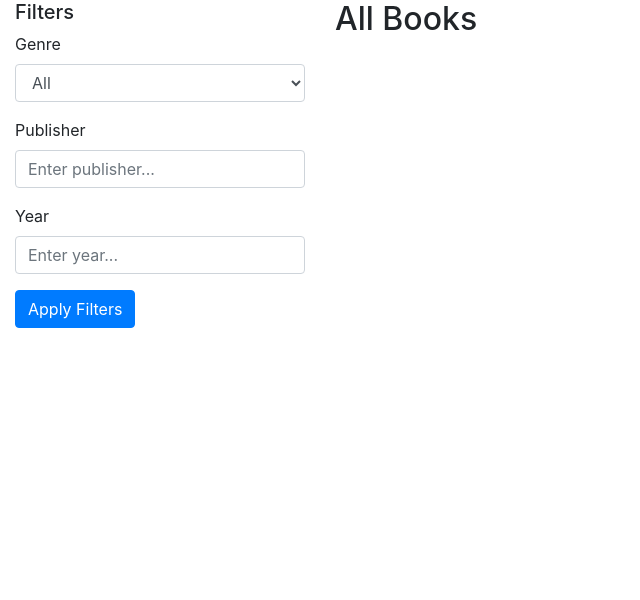
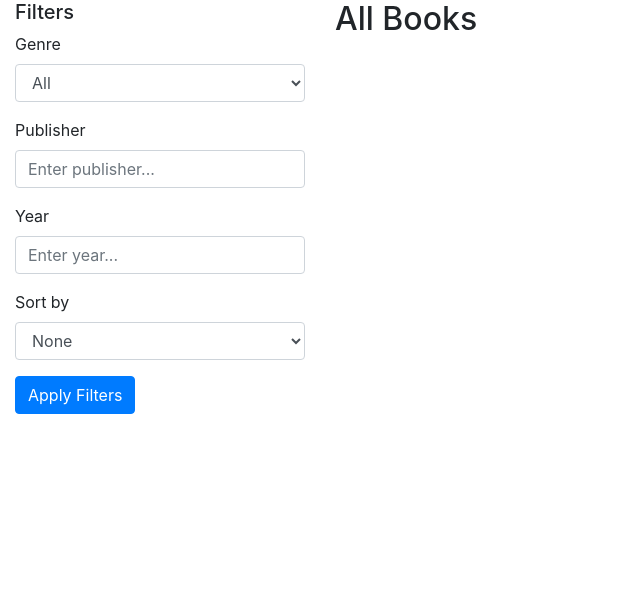
Before and after one commit to IvanNakov10/Libary-managment-system, a Flask app: page /books_page in a window 1280 px wide. Shown: the part 80-680 px from the top of the page, without its empty margins (0-640 px from the left). Run offline with Flask 3, Linux system fonts and the light colour scheme; some libraries are stand-ins or nearby versions.

Commit message:
+sort by avabioasir

```diff
--- a/app/routes.py
+++ b/app/routes.py
@@ -47,6 +47,7 @@ def books_page():
     genre_filter = request.args.get('genre', default='', type=str)
     publisher_filter = request.args.get('publisher', default='', type=str)
     year_filter = request.args.get('year', default='', type=str)
+    sort_order = request.args.get('sort', default='', type=str)  # Get the sorting option
 
     # Query distinct genres (exclude NULL values)
     genres_query = db.session.query(Book.genre).filter(Book.genre.isnot(None)).distinct().all()
@@ -67,6 +68,10 @@ def books_page():
         except ValueError:
             pass
 
+    # Sorting logic
+    if sort_order == 'availability':
+        query = query.order_by(Book.availability.desc())  # Sort by availability (descending)
+
     books = query.all()
 
     return render_template('books.html',
@@ -74,7 +79,8 @@ def books_page():
                            genres=genres,
                            genre_filter=genre_filter,
                            publisher_filter=publisher_filter,
-                           year_filter=year_filter)
+                           year_filter=year_filter,
+                           sort_order=sort_order)
 
 @main.route('/register_page', methods=['GET', 'POST'])
 def register_page():
--- a/app/templates/books.html
+++ b/app/templates/books.html
@@ -38,6 +38,14 @@
                    value="{{ year_filter if year_filter else '' }}"
                    placeholder="Enter year...">
           </div>
+           <!-- Sort by Availability -->
+        <div class="form-group">
+            <label for="sort">Sort by</label>
+            <select class="form-control" id="sort" name="sort">
+            <option value="">None</option>
+            <option value="availability" {% if sort_order == 'availability' %}selected{% endif %}>Availability</option>
+        </select>
+      </div>
           <button type="submit" class="btn btn-primary">Apply Filters</button>
         </form>
       </div>
```
